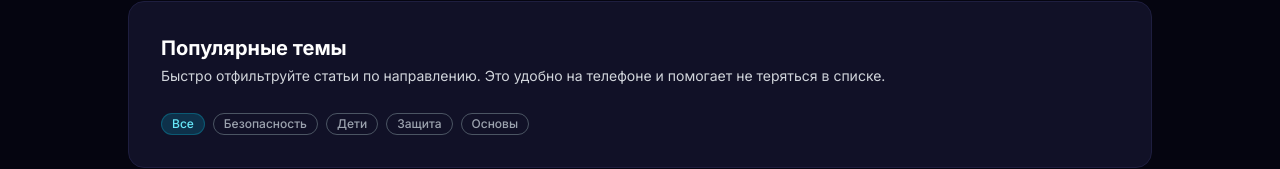
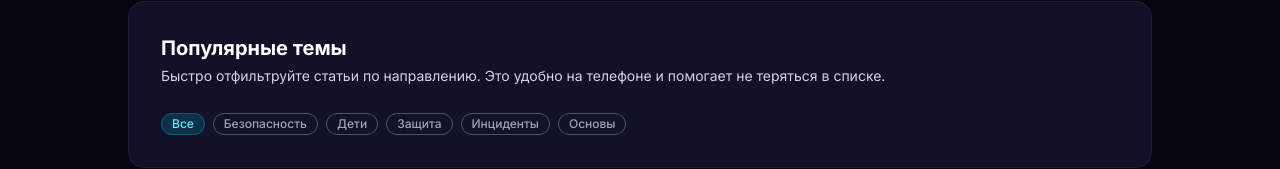
Before and after one commit to mam37bez/cyberguard-academy, a Next.js app: page /blog in a window 1280 px wide. Shown: the part 655-824 px from the top of the page. Built offline with nearby package versions, Linux system fonts and the light colour scheme.

Commit message:
Add blog post about suspicious file attachments

```diff
--- a/src/data/blog.ts
+++ b/src/data/blog.ts
@@ -1121,6 +1121,105 @@ VPN не решает абсолютно все проблемы, но помо
     tags: ['фишинг', 'письмо', 'сообщение', 'мошенничество', 'защита данных'],
     featured: true,
   },
+
+{
+id: '11',
+slug: 'chto-delat-posle-podozritelnogo-fayla',
+title: 'Что делать после подозрительного файла или вложения: пошаговый чеклист',
+excerpt:
+'Если вы скачали, открыли или запустили подозрительное вложение, важно быстро снизить риски: остановить возможное заражение, защитить аккаунты и понять, что проверять дальше.',
+content: `Иногда достаточно одного письма или сообщения, чтобы человек скачал “документ от банка”, “накладную доставки” или “фото”, а потом обнаружил странное поведение телефона или компьютера.
+
+Главная цель в такой ситуации — не паниковать и действовать по шагам:
+1) остановить возможный ущерб;
+2) защитить аккаунты и деньги;
+3) понять, нужно ли “чистить” устройство глубже.
+
+Важно: этот материал дан в образовательных целях. Он не учит вредоносным действиям — только безопасным шагам защиты.
+
+Быстрая оценка ситуации (самое главное)
+Ответьте на три вопроса:
+1) Вы только скачали файл, но НЕ открывали?
+2) Вы открывали файл (PDF/DOC/архив), но НЕ запускали приложения и не давали разрешений?
+3) Вы запускали установщик/приложение, включали макросы, давали доступ “Администратор”, разрешали установку APK?
+Чем ближе к пункту 3 — тем выше риск.
+
+Шаг 1. Немедленные действия (первые 2–5 минут)
+Если есть подозрение, что файл опасный:
+- Закройте файл и не открывайте его повторно.
+- Не вводите пароли на этом устройстве, пока не убедитесь, что всё чисто.
+- Если запускали приложение/установщик — временно отключите интернет (Wi‑Fi/мобильные данные). Это может помешать вредоносному ПО общаться с сервером.
+- Сделайте скриншоты/сохраните письмо или сообщение (может пригодиться, если будете обращаться в поддержку банка/сервиса).
+
+Шаг 2. Если это смартфон (Android)
+Самые частые риски: APK “не из Google Play”, приложения удалённого доступа, поддельные “антивирусы”.
+Проверьте:
+- Настройки → Безопасность → “Установка из неизвестных источников” (если включали — выключите).
+- Список приложений: нет ли незнакомых или недавно установленных.
+- Разрешения приложений: доступ к SMS, Accessibility (спец. возможности), уведомлениям, экрану.
+- Если появлялись окна “разрешить управление устройством”, “служба доступности” — это очень тревожный сигнал.
+
+Если вы устанавливали APK и есть подозрение:
+- Удалите приложение.
+- Перезагрузите устройство.
+- Запустите проверку Play Protect (если доступно) или надёжным мобильным антивирусом.
+- Проверьте, не включены ли “Администраторы устройства” для неизвестных приложений.
+
+Шаг 3. Если это компьютер (Windows/macOS)
+- Отключите интернет на время базовой проверки.
+- Проверьте “Загрузки” и “Недавние файлы”: что именно вы открывали.
+- Запустите полную проверку встроенным защитником (Windows Security / Microsoft Defender).
+- Удалите подозрительный файл (лучше после проверки, чтобы не потерять “артефакты”, если будете искать причину).
+
+Если вы включали макросы в документе Office — риск выше. В таком случае лучше:
+- не использовать этот ПК для входа в почту/банк до проверки;
+- при необходимости сменить пароли с другого устройства.
+
+Шаг 4. Защитите самое ценное: почта и аккаунты
+Даже если вы не уверены, что устройство заражено, главное правило: если есть подозрение — защищайте аккаунты.
+С безопасного устройства:
+- Смените пароль от почты (почта часто “ключ ко всем аккаунтам”).
+- Включите 2FA в почте и важных сервисах.
+- Завершите активные сессии (в настройках безопасности аккаунта).
+- Проверьте уведомления о входах и неизвестные устройства.
+
+Если вводили банковские данные/коды:
+- Срочно свяжитесь с банком через официальный номер.
+- Заблокируйте карту/платежи при необходимости.
+- Проверьте операции и лимиты.
+
+Шаг 5. Признаки, что нужно действовать жёстче
+Сигналы повышенного риска:
+- устройство резко тормозит;
+- появляются неизвестные приложения/расширения;
+- включились странные разрешения (Accessibility/администратор устройства на Android);
+- приходят SMS/уведомления “о входе”, которые вы не делали;
+- вас “выкидывает” из аккаунтов или меняются настройки безопасности.
+
+В таких случаях лучше:
+- не пользоваться устройством для паролей/банка;
+- сделать резервную копию важных данных (фото/документы);
+- рассмотреть сброс устройства/переустановку системы (как самый надёжный способ).
+
+Как снизить риск на будущее (3 правила)
+1) Не открывайте вложения, которые “торопят” и требуют срочности.
+2) Проверяйте отправителя и домен, а не только имя.
+3) Используйте менеджер паролей и 2FA: даже если кто-то узнал пароль, он не зайдёт без второго фактора.
+
+Полезные инструменты CyberGuard Academy
+- Пройдите сценарий “после подозрительного файла”: /security-tools#suspicious-file
+- Проверьте силу пароля: /security-tools#password-strength
+- Mini Email Security Audit: /security-tools#email-audit
+
+Если хотите — мы поможем выбрать следующий шаг и объясним, что делать безопасно именно в вашей ситуации.`,
+author: 'CyberGuard Academy',
+date: '2026-04-08',
+readTime: '10 мин',
+category: 'Инциденты',
+tags: ['вложения', 'файлы', 'фишинг', 'вирусы', 'инциденты', 'аккаунты', 'почта'],
+featured: false,
+},
+
 ];
 
 export function getBlogPostBySlug(slug: string): BlogPost | undefined {
```
